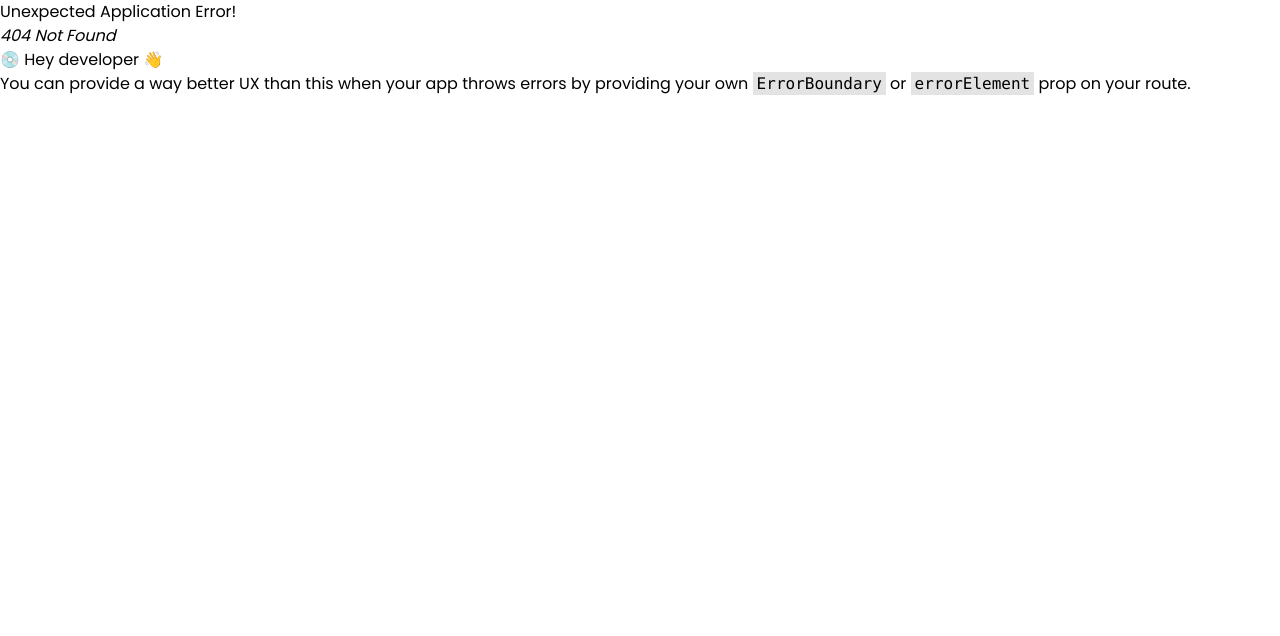
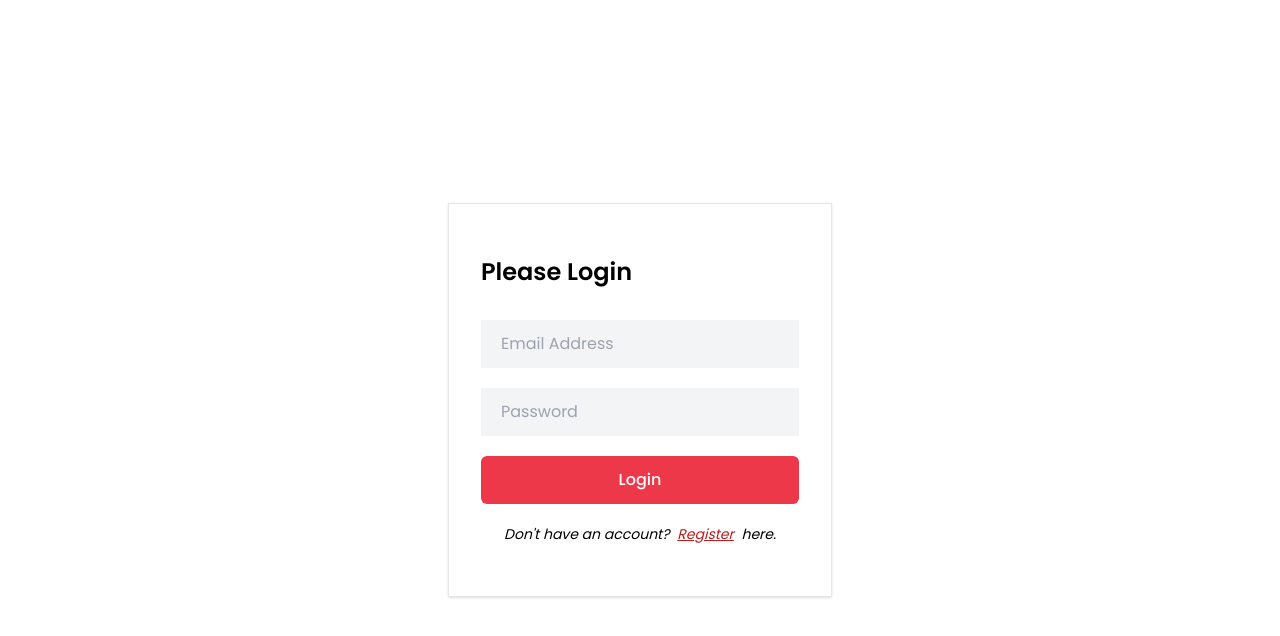
Before and after one commit to rsazidur/NERO-Ecommerce-project, a React (Vite) app in the folder frontend/: page /login in a window 1280 px wide. Before the commit this address had no page. Shown: the top 636 px of the page. Built offline with nearby package versions, Linux system fonts and the light colour scheme.

Commit message:
Login Page

```diff
--- /dev/null
+++ b/frontend/src/components/Login.jsx
@@ -0,0 +1,49 @@
+import React from 'react'
+import { useState } from 'react'
+import { Link } from 'react-router-dom'
+
+const Login = () => {
+    const [message, setMessage] = useState('');
+    const [email, setEmail] = useState('');
+    const [password, setPassword] = useState('');
+    const handletLogin = async (e) => {
+        e.preventDefault();
+        const data = {
+            email,
+            password
+        };
+
+        console.log(data);
+    }
+  return (
+    <section className='h-screen flex items-center justify-center'>
+        <div className='max-w-sm border shadow bg-white mx-auto p-8'>
+            <h2 className='text-2xl font-semibold pt-5'>Please Login</h2>
+            <form onSubmit={handletLogin} className='space-y-5 max-w-sm mx-auto pt-8'>
+                <input type='email' name="email" id="email"
+                onChange={(e) => setEmail(e.target.value)}
+                placeholder="Email Address" required
+                className='w-full bg-gray-100 focus:outline-none px-5 py-3'
+                />
+                <input type='password' name="password" id="password"
+                onChange={(e) => setPassword(e.target.value)}
+                placeholder="Password" required
+                className='w-full bg-gray-100 focus:outline-none px-5 py-3'
+                />
+                {
+                    message && <p className='text-red-500'>{message}</p>
+                }
+
+                <button type='submit'
+                className='w-full mt-5 bg-primary text-white hover:bg-indigo-500 font-medium
+                py-3 rounded-md'
+                >Login</button>
+            </form>
+
+            <p className='my-5 italic text-sm text-center'>Don't have an account? <Link to='/register' className='text-red-700 px-1 underline'>Register</Link> here.</p>
+        </div>
+    </section>
+  )
+}
+
+export default Login
--- a/frontend/src/routers/router.jsx
+++ b/frontend/src/routers/router.jsx
@@ -5,6 +5,7 @@
 import Search from "../pages/search/Search";
 import ShopPage from "../pages/shop/ShopPage";
 import SingleProduct from "../pages/shop/productDetails/SingleProduct";
+import Login from "../components/Login";
 
 const router = createBrowserRouter([
     {
@@ -18,6 +19,10 @@
             {path: "/shop/:id", element: <SingleProduct/>},
         ]
     },
+    {
+        path: "/login",
+        element: <Login/>,
+    }
 ]);
 
 export default router;
```
